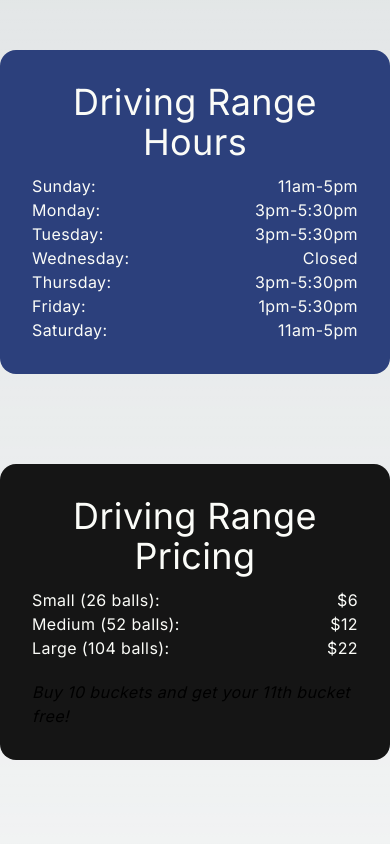
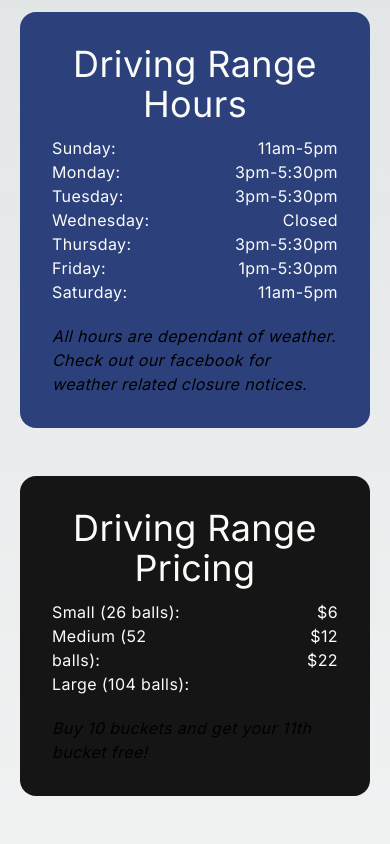
Before and after one commit to travisfriesen/rubys-website, a Next.js app: page /golf in a window 390 px wide. Shown: the part 820-1664 px from the top of the page. Built offline with nearby package versions, Linux system fonts and the light colour scheme.

Commit message:
fixed mobile padding, added weather dependant notice

```diff
--- a/src/app/golf/page.tsx
+++ b/src/app/golf/page.tsx
@@ -1,4 +1,4 @@
-import { Hours } from "@/components/hours";
+import { ODHours } from "@/components/outdoorhours";
 import { MiniGolfPricing } from "@/components/minigolfpricing";
 import { GolfPricing } from "@/components/golfpricing";
 import { Header } from "@/components/header";
@@ -17,7 +17,7 @@ export default function Home() {
               <Spacer/>
               <div className="desktop-only grid grid-cols-2 grid-rows-2">
                   <div className="m-auto">
-                      <Hours title="Driving Range Hours" sun="11am-5pm" mon="3pm-5:30pm" tues="3pm-5:30pm" weds="Closed" thurs="3pm-5:30pm" fri="1pm-5:30pm" sat="11am-5pm"/>
+                      <ODHours title="Driving Range Hours" sun="11am-5pm" mon="3pm-5:30pm" tues="3pm-5:30pm" weds="Closed" thurs="3pm-5:30pm" fri="1pm-5:30pm" sat="11am-5pm"/>
                   </div>
                   <div className="m-auto">
                     <GolfPricing/>
@@ -33,7 +33,7 @@ export default function Home() {
 
               <div className="mobile-only grid grid-rows-4">
                   <div className="m-auto">
-                      <Hours title="Driving Range Hours" sun="11am-5pm" mon="3pm-5:30pm" tues="3pm-5:30pm" weds="Closed" thurs="3pm-5:30pm" fri="1pm-5:30pm" sat="11am-5pm"/>
+                      <ODHours title="Driving Range Hours" sun="11am-5pm" mon="3pm-5:30pm" tues="3pm-5:30pm" weds="Closed" thurs="3pm-5:30pm" fri="1pm-5:30pm" sat="11am-5pm"/>
                   </div>
                   <div className="m-auto">
                     <GolfPricing/>
--- a/src/components/fancycolouredbutton.tsx
+++ b/src/components/fancycolouredbutton.tsx
@@ -8,10 +8,12 @@ interface IButton {
 
 export const FancyColouredButton = ({href, label, bgcolour}: IButton) => {
     return (
+        <div className="pl-5 pr-5">
         <div className={`flex m-auto ${bgcolour} bg-opacity-35 align-middle justify-center pt-4 h-16 rounded-2xl w-auto p-6`}>
             <Link className="w-full h-full" href={href}>
                 <p className="text-center text-r-text">{label}</p>
             </Link>
         </div>
+        </div>
     )
 }
--- a/src/components/golfpricing.tsx
+++ b/src/components/golfpricing.tsx
@@ -2,6 +2,7 @@ import { Spacer } from "./spacer"
 
 export const GolfPricing = () => {
     return (
+        <div className="pl-5 pr-5">
         <div className=" rounded-2xl w-fit bg-r-black h-180 p-8 tracking-wide flex flex-col space-between">
             <h1 className="text-4xl text-center pb-3 text-r-text">Driving Range Pricing</h1>
             <div className="grid grid-cols-2">
@@ -19,5 +20,6 @@ export const GolfPricing = () => {
         <Spacer/>
         <p className="italic">Buy 10 buckets and get your 11th bucket free!</p>
         </div>
+        </div>
     )
 }
--- a/src/components/hotdogpricing.tsx
+++ b/src/components/hotdogpricing.tsx
@@ -2,6 +2,7 @@ import { Spacer } from "./spacer"
 
 export const HotDogPricing = () => {
     return (
+        <div className="pl-5 pr-5">
         <div className=" rounded-2xl w-fit bg-r-black h-180 p-8 tracking-wide flex flex-col space-between">
             <h1 className="text-4xl text-center pb-3 text-r-text">Hot Dog Cart Pricing</h1>
             <div className="grid grid-cols-2 text-r-text">
@@ -23,5 +24,6 @@ export const HotDogPricing = () => {
                 </div>
         </div>
         </div>
+        </div>
     )
 }
--- a/src/components/minigolfpricing.tsx
+++ b/src/components/minigolfpricing.tsx
@@ -4,6 +4,7 @@ interface IHours {
 
 export const MiniGolfPricing = ({title}: IHours) => {
     return (
+        <div className="pl-5 pr-5">
         <div className=" rounded-2xl w-fit bg-r-green h-180 p-8 tracking-wide flex flex-col space-between">
             <h1 className="text-4xl text-center pb-3 text-r-text">{title}</h1>
             <div className="grid grid-cols-2">
@@ -19,5 +20,6 @@ export const MiniGolfPricing = ({title}: IHours) => {
                 </div>
         </div>
         </div>
+        </div>
     )
 }
--- /dev/null
+++ b/src/components/outdoorhours.tsx
@@ -0,0 +1,44 @@
+import { Spacer } from "./spacer";
+
+interface IHours {
+    title: string;
+    sun: string;
+    mon: string;
+    tues: string;
+    weds: string;
+    thurs: string;
+    fri: string;
+    sat: string;
+}
+
+export const ODHours = ({title, sun, mon, tues, weds, thurs, fri, sat}: IHours) => {
+    return (
+        <div className="pl-5 pr-5">
+        <div className=" rounded-2xl w-fit bg-r-blue h-180 p-8 tracking-wide flex flex-col space-between">
+            <h1 className="text-4xl text-center pb-3 text-r-text">{title}</h1>
+            <div className="grid grid-cols-2">
+                <div className="text-r-text">
+            Sunday: <br/>
+            Monday: <br/>
+            Tuesday: <br/>
+            Wednesday: <br/>
+            Thursday: <br/>
+            Friday: <br/>
+            Saturday: <br/>
+                </div>
+                <div className="text-right text-r-text">
+                    {sun} <br/>
+                    {mon} <br/>
+                    {tues} <br/>
+                    {weds} <br/>
+                    {thurs} <br/>
+                    {fri} <br/>
+                    {sat} <br/>
+                </div>
+        </div>
+        <Spacer/>
+        <p className="italic">All hours are dependant of weather. Check out our facebook for weather related closure notices.</p>
+        </div>
+        </div>
+    )
+}
```
